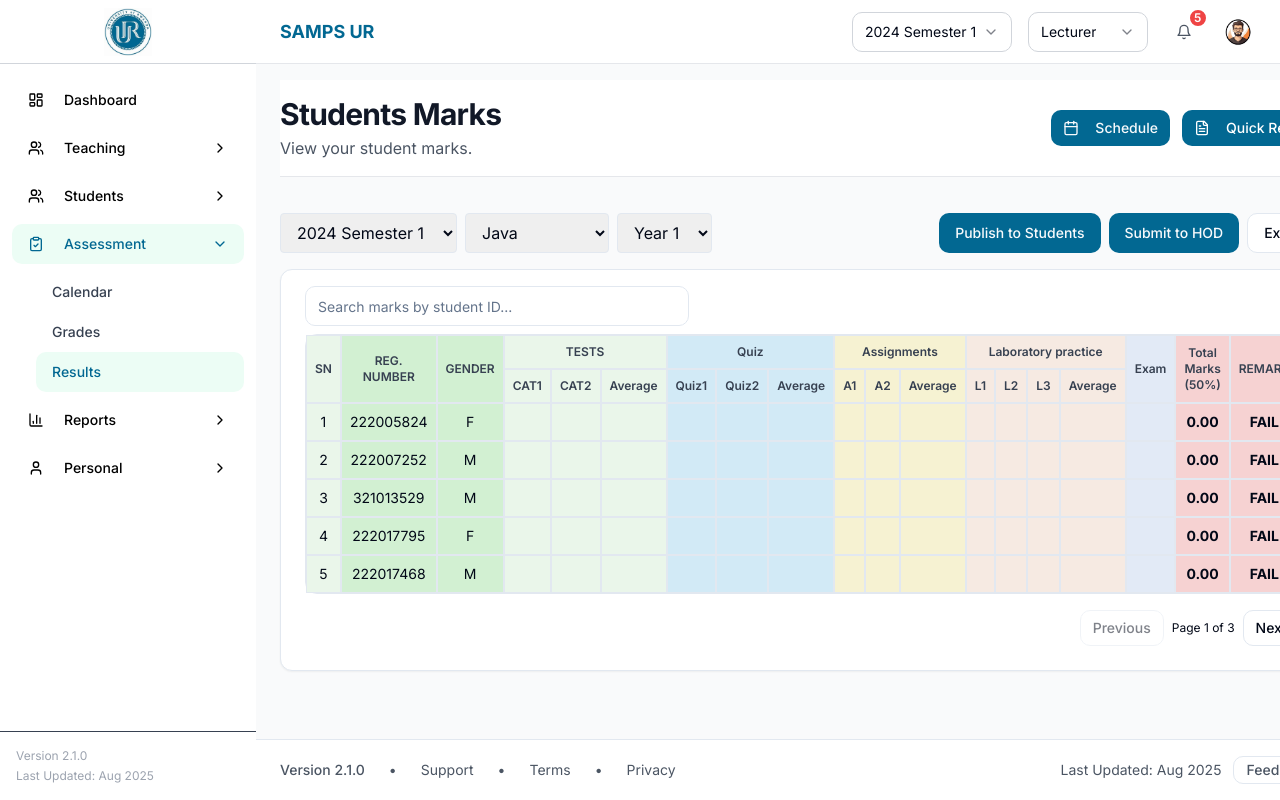
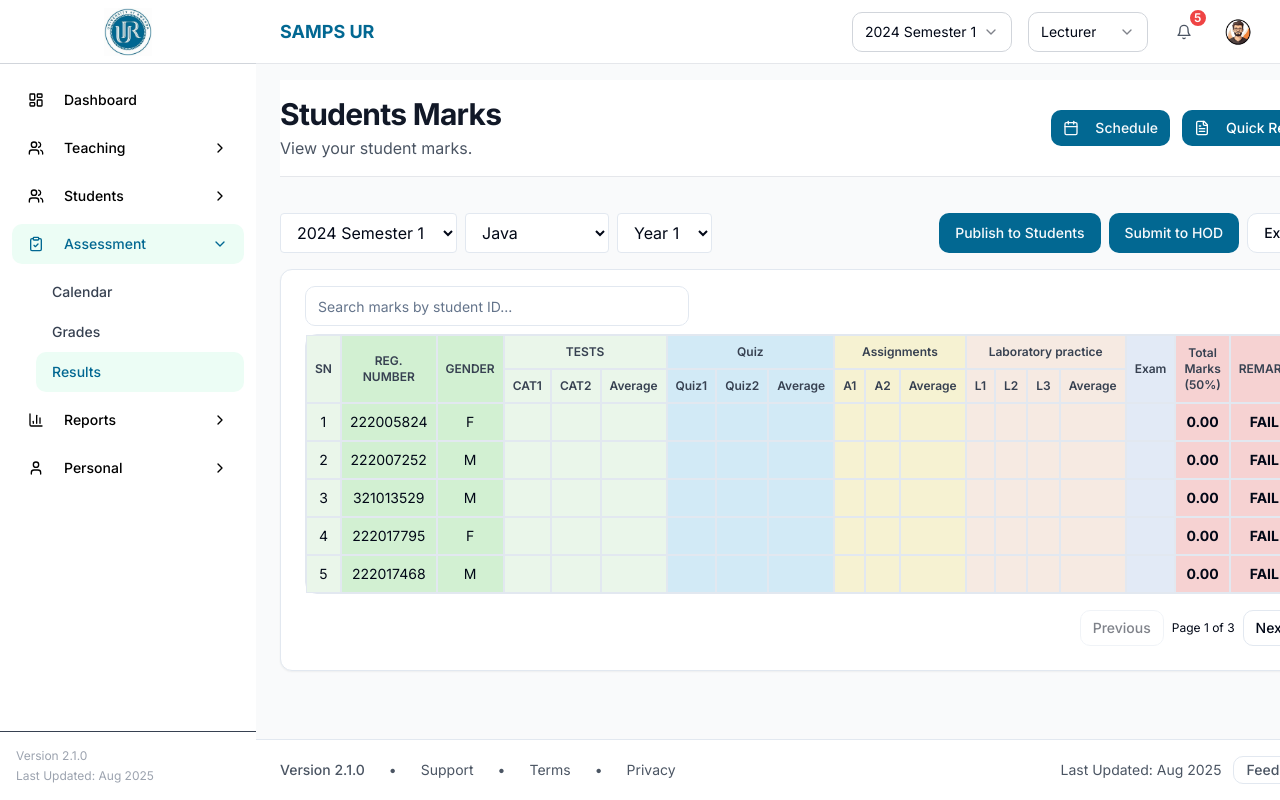
Before and after one commit to Jdamour12/SAMPS, a Next.js app: page /students/marks in a window 1280 px wide. Shown: the top 800 px of the page. Built offline with nearby package versions, Linux system fonts and the light colour scheme.

Commit message:
Changed the background color of dropdowns

```diff
--- a/src/app/students/marks/page.tsx
+++ b/src/app/students/marks/page.tsx
@@ -111,7 +111,7 @@ export default function StudentMarksPage() {
       <div className="mb-4 flex flex-col md:flex-row gap-4 items-start md:items-center justify-between">
         <div className="flex gap-2 items-center">
           <select
-            className="border rounded px-3 py-2"
+            className="border rounded px-3 py-2 bg-white"
             value={semester}
             onChange={(e) => setSemester(e.target.value)}
           >
@@ -120,7 +120,7 @@ export default function StudentMarksPage() {
             ))}
           </select>
           <select
-            className="border rounded px-3 py-2"
+            className="border rounded px-3 py-2 bg-white"
             value={module}
             onChange={(e) => setModule(e.target.value)}
           >
@@ -128,7 +128,7 @@ export default function StudentMarksPage() {
               <option key={m}>{m}</option>
             ))}
           </select>
-          <select className="border rounded px-3 py-2" defaultValue={years[0]}>
+          <select className="border rounded px-3 py-2 bg-white" defaultValue={years[0]}>
             {years.map((y) => (
               <option key={y}>{y}</option>
             ))}
```
